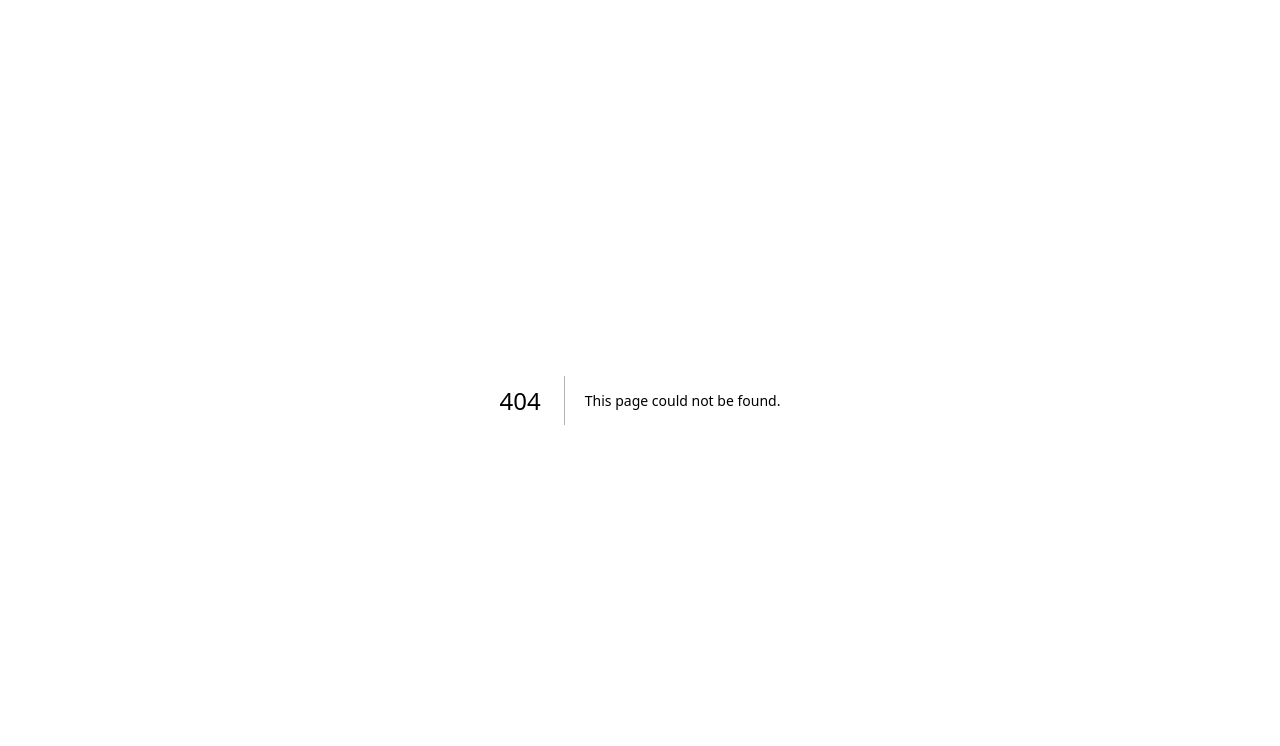
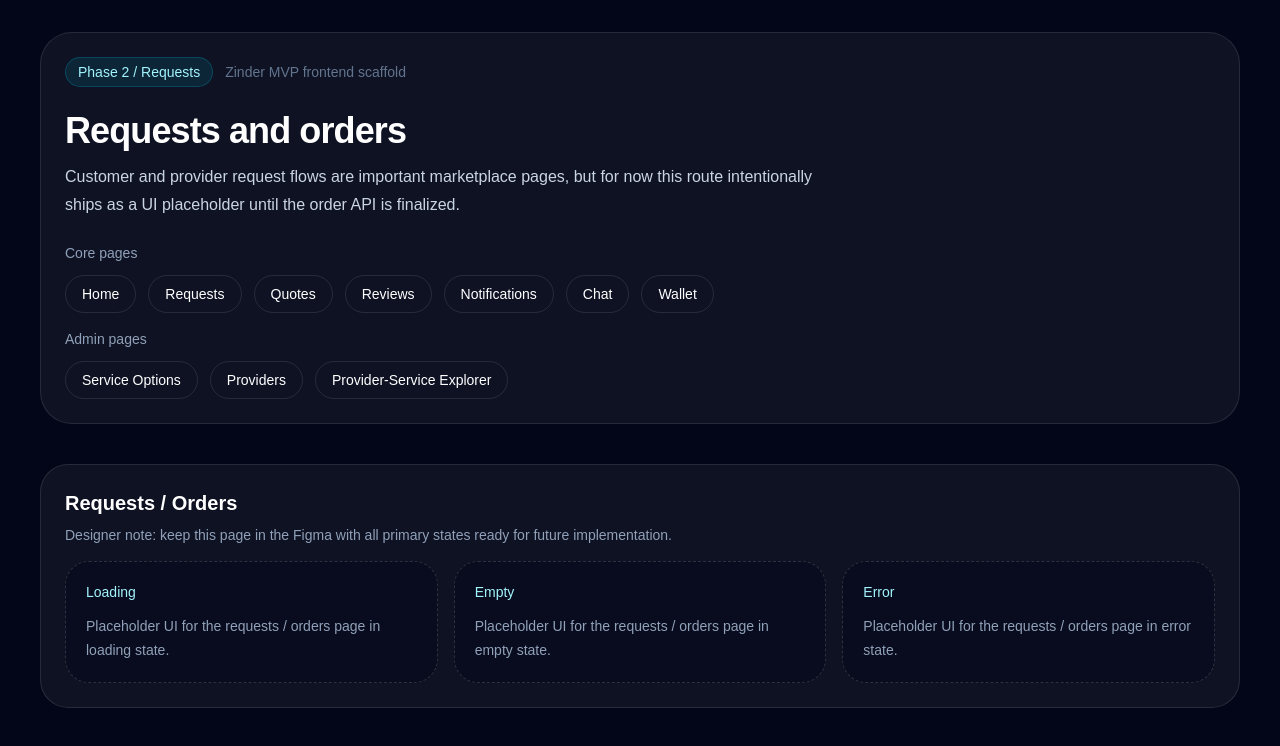
Before and after one commit to alcho22/zinder-mvp, a Next.js app: page /requests in a window 1280 px wide. Before the commit this address had no page. Shown: the top 746 px of the page. Built offline with nearby package versions, Linux system fonts and the light colour scheme.

Commit message:
Update src/app/requests/page.tsx

```diff
--- /dev/null
+++ b/src/app/requests/page.tsx
@@ -0,0 +1,14 @@
+import { AppShell } from "@/components/app-shell";
+import { PlaceholderStateGrid } from "@/components/placeholder-state-grid";
+
+export default function RequestsPage() {
+  return (
+    <AppShell
+      eyebrow="Phase 2 / Requests"
+      title="Requests and orders"
+      description="Customer and provider request flows are important marketplace pages, but for now this route intentionally ships as a UI placeholder until the order API is finalized."
+    >
+      <PlaceholderStateGrid title="Requests / Orders" />
+    </AppShell>
+  );
+}
```
